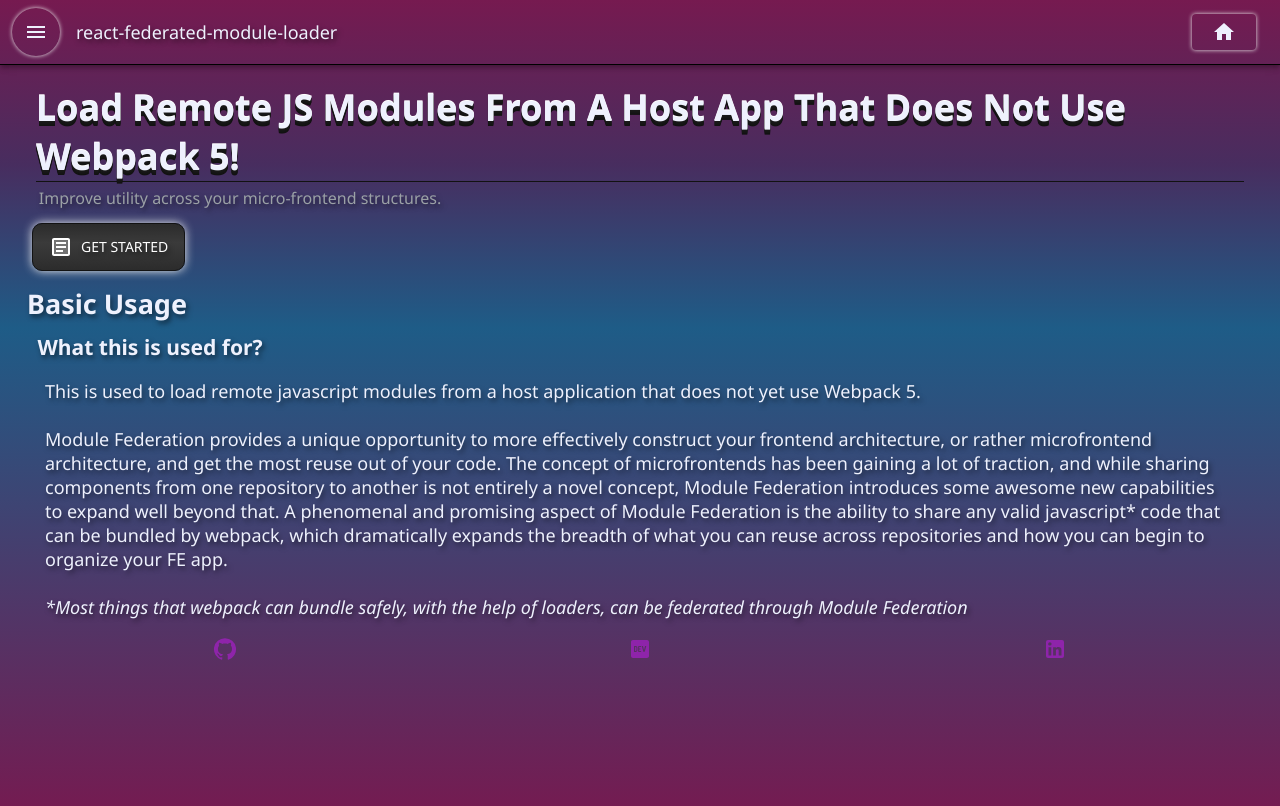
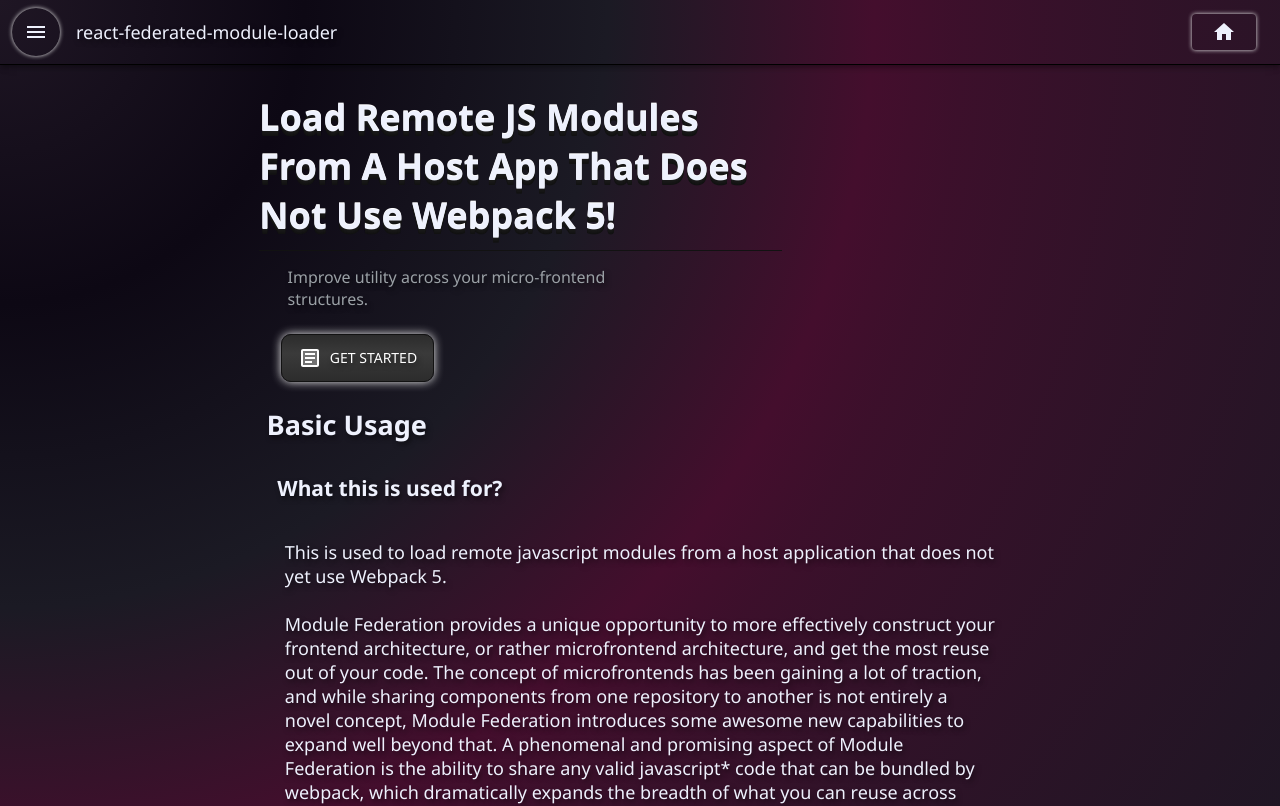
Before and after one commit to DeMe0/RFML-React-Site, a React (Create React App) app: page / in a window 1280 px wide. Shown: the top 806 px of the page. Built offline with nearby package versions, Linux system fonts and the light colour scheme.

Commit message:
newly styled with radial gradient

```diff
--- a/src/App.css
+++ b/src/App.css
@@ -14,18 +14,22 @@
 
 body {
   font-size: 18px;
-  /* background-image: linear-gradient(
+  /* background-image: repeating-linear-gradient(
     225deg,
     #761a50 0%,
     #482d5f 50%,
     #1e5c87 100%
   ); */
-  background-image: repeating-linear-gradient(
-    #761a50 0%,
-    #482d5f 20%,
-    #1e5c87 40%,
-    #761a50
+  background-image: repeating-radial-gradient(
+    circle at 0 0,
+    #1f1624 0%,
+    #0d0814 20%,
+    #1b1a24 40%,
+    #440e2d,
+    75%,
+    #1f1624
   );
+  background-size: cover;
   font-family: "Noto Sans", sans-serif;
   color: #eef1fd;
   /* text-shadow: 0 -1px 0 #fff, 0 1px 0 #1a1a1a, 0 2px 0 #181818, 0 3px 0 #161616,
@@ -82,9 +86,9 @@
     #1e5c87 100%
   );
 } */
-div div {
+/* div div {
   background: transparent;
-}
+} */
 
 #home,
 #docs {
@@ -100,6 +104,7 @@
 #intro,
 #blurb {
   margin: 0 0.5em 0 0.5em;
+  max-width: 350px;
 }
 
 #intro {
--- a/src/Responsive.css
+++ b/src/Responsive.css
@@ -5,9 +5,32 @@
 }
 
 @media screen and (min-width: 600px) {
-  #docs > * {
+  #docs,
+  #home > * {
     margin: 0 10% 0 10%;
   }
-  #title {
+  #intro {
+    margin-left: -1%;
+    max-width: 70%;
   }
 }
+
+@media screen and (min-width: 1024px) {
+  #docs,
+  #home > * {
+    margin: 0 20% 0 20%;
+  }
+  #intro {
+    margin-left: -1%;
+    max-width: 70%;
+  }
+  h1,
+  h2,
+  h3,
+  h4,
+  h5,
+  h6,
+  p {
+    padding: 10px 0 10px 0;
+  }
+}
```
